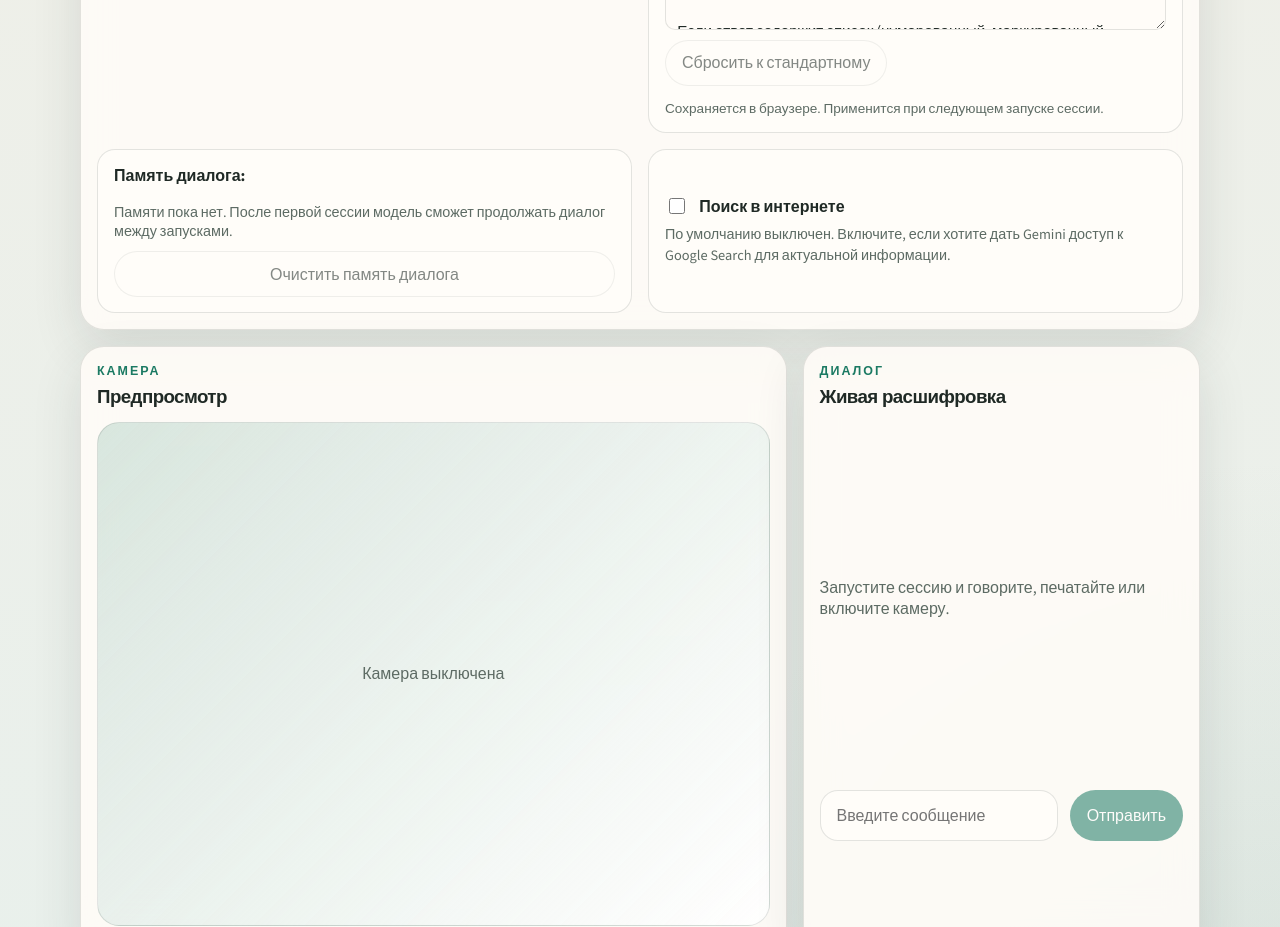
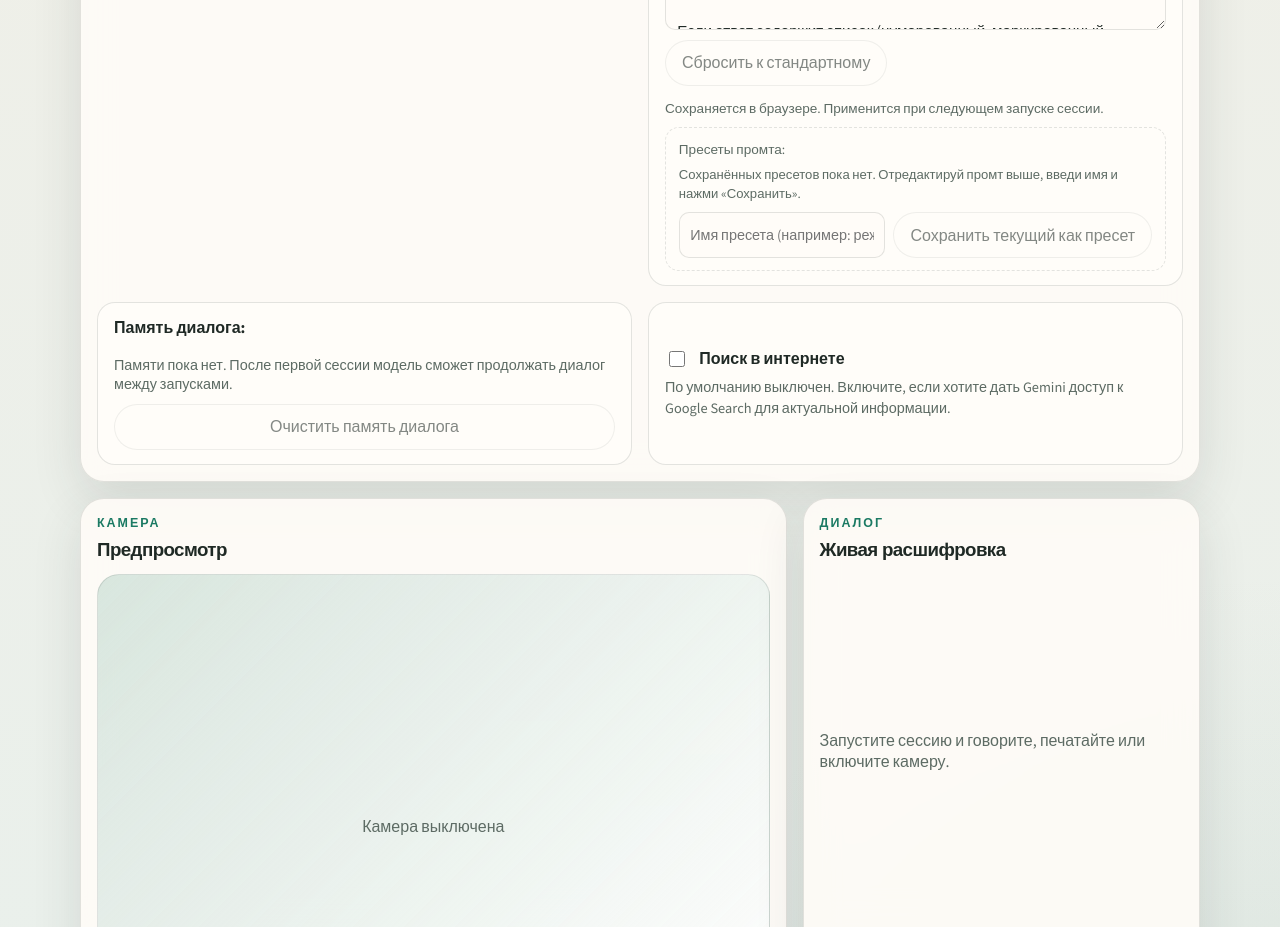
Before and after one commit to AnataBak/livvv, a Next.js app: page / in a window 1280 px wide. Shown: the part 940-1867 px from the top of the page. Built offline with nearby package versions, Linux system fonts and the light colour scheme.

Commit message:
feat(settings): пресеты системного промта (сохранить / загрузить / удалить)
Co-Authored-By: анна сидоренко <artemhttp@gmail.com>

```diff
--- a/app/globals.css
+++ b/app/globals.css
@@ -207,6 +207,104 @@ input {
   color: var(--muted);
   font-size: 0.85rem;
   line-height: 1.4;
+}
+
+.prompt-presets {
+  display: flex;
+  flex-direction: column;
+  gap: 0.55rem;
+  padding: 0.7rem 0.8rem;
+  border: 1px dashed var(--line);
+  border-radius: 14px;
+  background: color-mix(in srgb, var(--panel-strong) 55%, transparent);
+}
+
+.prompt-presets-header {
+  font-size: 0.85rem;
+  color: var(--muted);
+  font-weight: 500;
+}
+
+.prompt-presets-empty {
+  margin: 0;
+  color: var(--muted);
+  font-size: 0.82rem;
+  line-height: 1.4;
+}
+
+.prompt-presets-list {
+  list-style: none;
+  margin: 0;
+  padding: 0;
+  display: flex;
+  flex-wrap: wrap;
+  gap: 0.4rem;
+}
+
+.prompt-preset-item {
+  display: inline-flex;
+  align-items: stretch;
+  background: var(--panel-strong);
+  border: 1px solid var(--line);
+  border-radius: 999px;
+  overflow: hidden;
+}
+
+.prompt-preset-load {
+  appearance: none;
+  background: transparent;
+  color: var(--text);
+  border: none;
+  padding: 0.35rem 0.75rem;
+  font-size: 0.85rem;
+  cursor: pointer;
+  max-width: 18rem;
+  overflow: hidden;
+  text-overflow: ellipsis;
+  white-space: nowrap;
+}
+
+.prompt-preset-load:hover {
+  background: color-mix(in srgb, var(--accent) 15%, transparent);
+}
+
+.prompt-preset-delete {
+  appearance: none;
+  background: transparent;
+  color: var(--muted);
+  border: none;
+  border-left: 1px solid var(--line);
+  padding: 0 0.55rem;
+  font-size: 1rem;
+  line-height: 1;
+  cursor: pointer;
+}
+
+.prompt-preset-delete:hover {
+  color: #ff7272;
+  background: color-mix(in srgb, #ff7272 12%, transparent);
+}
+
+.prompt-presets-save {
+  display: flex;
+  gap: 0.5rem;
+  flex-wrap: wrap;
+}
+
+.prompt-preset-name-input {
+  flex: 1 1 12rem;
+  min-width: 0;
+  padding: 0.45rem 0.65rem;
+  border: 1px solid var(--line);
+  border-radius: 10px;
+  background: var(--panel);
+  color: var(--text);
+  font-size: 0.9rem;
+}
+
+.prompt-preset-name-input:focus {
+  outline: none;
+  border-color: var(--accent);
 }
 
 .memory-section {
--- a/components/live-console.tsx
+++ b/components/live-console.tsx
@@ -50,7 +50,42 @@ const THINKING_LEVEL_STORAGE_KEY = 'gemini-live-thinking-level';
 const RESUMPTION_HANDLE_STORAGE_KEY = 'gemini-live-session-handle';
 const RESUMPTION_HANDLE_MODEL_STORAGE_KEY = 'gemini-live-session-handle-model';
 const SYSTEM_INSTRUCTION_STORAGE_KEY = 'gemini-live-system-instruction';
+const SYSTEM_INSTRUCTION_PRESETS_STORAGE_KEY = 'gemini-live-system-instruction-presets';
 const MODEL_STORAGE_KEY = 'gemini-live-model';
+
+type SystemInstructionPreset = { name: string; text: string };
+
+function readPresets(): SystemInstructionPreset[] {
+  try {
+    const raw = window.localStorage.getItem(SYSTEM_INSTRUCTION_PRESETS_STORAGE_KEY);
+    if (!raw) return [];
+    const parsed = JSON.parse(raw) as unknown;
+    if (!Array.isArray(parsed)) return [];
+    return parsed
+      .filter(
+        (p): p is SystemInstructionPreset =>
+          typeof p === 'object' &&
+          p !== null &&
+          typeof (p as { name?: unknown }).name === 'string' &&
+          typeof (p as { text?: unknown }).text === 'string',
+      )
+      .map((p) => ({ name: p.name.trim(), text: p.text }))
+      .filter((p) => p.name.length > 0);
+  } catch {
+    return [];
+  }
+}
+
+function writePresets(presets: SystemInstructionPreset[]) {
+  try {
+    window.localStorage.setItem(
+      SYSTEM_INSTRUCTION_PRESETS_STORAGE_KEY,
+      JSON.stringify(presets),
+    );
+  } catch {
+    // localStorage may be full or disabled; ignore.
+  }
+}
 const THINKING_LEVEL_LABELS: Record<LiveThinkingLevel, string> = {
   minimal: 'Минимальные (по умолчанию)',
   low: 'Низкие',
@@ -99,6 +134,8 @@ export function LiveConsole() {
   const [webSearchEnabled, setWebSearchEnabled] = useState<boolean>(LIVE_WEB_SEARCH_ENABLED);
   const [thinkingLevel, setThinkingLevel] = useState<LiveThinkingLevel>(LIVE_THINKING_LEVEL_DEFAULT);
   const [systemInstruction, setSystemInstruction] = useState<string>(SYSTEM_INSTRUCTION);
+  const [promptPresets, setPromptPresets] = useState<SystemInstructionPreset[]>([]);
+  const [newPresetName, setNewPresetName] = useState<string>('');
   const [model, setModel] = useState<LiveModelId>(LIVE_MODEL_DEFAULT);
   const [hasResumptionHandle, setHasResumptionHandle] = useState<boolean>(false);
   const thinkingLevelSupported = modelSupportsThinkingLevel(model);
@@ -426,6 +463,50 @@ export function LiveConsole() {
     setSystemInstruction(SYSTEM_INSTRUCTION);
     appendEvent('Промт сброшен к стандартному. Применится при следующем запуске сессии.');
   }, [appendEvent]);
+
+  useEffect(() => {
+    setPromptPresets(readPresets());
+  }, []);
+
+  const savePromptPreset = useCallback(() => {
+    const name = newPresetName.trim();
+    if (!name) {
+      appendEvent('Введи имя пресета перед сохранением.');
+      return;
+    }
+    setPromptPresets((current) => {
+      const existingIndex = current.findIndex((p) => p.name === name);
+      const next: SystemInstructionPreset = { name, text: systemInstruction };
+      const updated =
+        existingIndex >= 0
+          ? current.map((p, i) => (i === existingIndex ? next : p))
+          : [...current, next];
+      writePresets(updated);
+      return updated;
+    });
+    setNewPresetName('');
+    appendEvent(`Пресет «${name}» сохранён.`);
+  }, [appendEvent, newPresetName, systemInstruction]);
+
+  const loadPromptPreset = useCallback(
+    (preset: SystemInstructionPreset) => {
+      setSystemInstruction(preset.text);
+      appendEvent(`Загружен пресет «${preset.name}». Применится при следующем запуске сессии.`);
+    },
+    [appendEvent],
+  );
+
+  const deletePromptPreset = useCallback(
+    (name: string) => {
+      setPromptPresets((current) => {
+        const updated = current.filter((p) => p.name !== name);
+        writePresets(updated);
+        return updated;
+      });
+      appendEvent(`Пресет «${name}» удалён.`);
+    },
+    [appendEvent],
+  );
 
   const dropStoredResumptionHandle = useCallback(() => {
     resumptionHandleRef.current = null;
@@ -962,6 +1043,60 @@ export function LiveConsole() {
                 Сохраняется в браузере. Применится при следующем запуске сессии.
               </p>
             </div>
+            <div className="prompt-presets">
+              <div className="prompt-presets-header">Пресеты промта:</div>
+              {promptPresets.length === 0 ? (
+                <p className="prompt-presets-empty">
+                  Сохранённых пресетов пока нет. Отредактируй промт выше, введи имя и нажми «Сохранить».
+                </p>
+              ) : (
+                <ul className="prompt-presets-list">
+                  {promptPresets.map((preset) => (
+                    <li key={preset.name} className="prompt-preset-item">
+                      <button
+                        type="button"
+                        className="prompt-preset-load"
+                        onClick={() => loadPromptPreset(preset)}
+                        title={preset.text}
+                      >
+                        {preset.name}
+                      </button>
+                      <button
+                        type="button"
+                        className="prompt-preset-delete"
+                        onClick={() => deletePromptPreset(preset.name)}
+                        aria-label={`Удалить пресет ${preset.name}`}
+                      >
+                        ×
+                      </button>
+                    </li>
+                  ))}
+                </ul>
+              )}
+              <div className="prompt-presets-save">
+                <input
+                  type="text"
+                  className="prompt-preset-name-input"
+                  placeholder="Имя пресета (например: режиссёр)"
+                  value={newPresetName}
+                  onChange={(event) => setNewPresetName(event.target.value)}
+                  onKeyDown={(event) => {
+                    if (event.key === 'Enter') {
+                      event.preventDefault();
+                      savePromptPreset();
+                    }
+                  }}
+                />
+                <button
+                  type="button"
+                  className="secondary-button"
+                  onClick={savePromptPreset}
+                  disabled={newPresetName.trim().length === 0}
+                >
+                  Сохранить текущий как пресет
+                </button>
+              </div>
+            </div>
           </div>
           <div className="memory-section">
             <label>Память диалога:</label>
```
